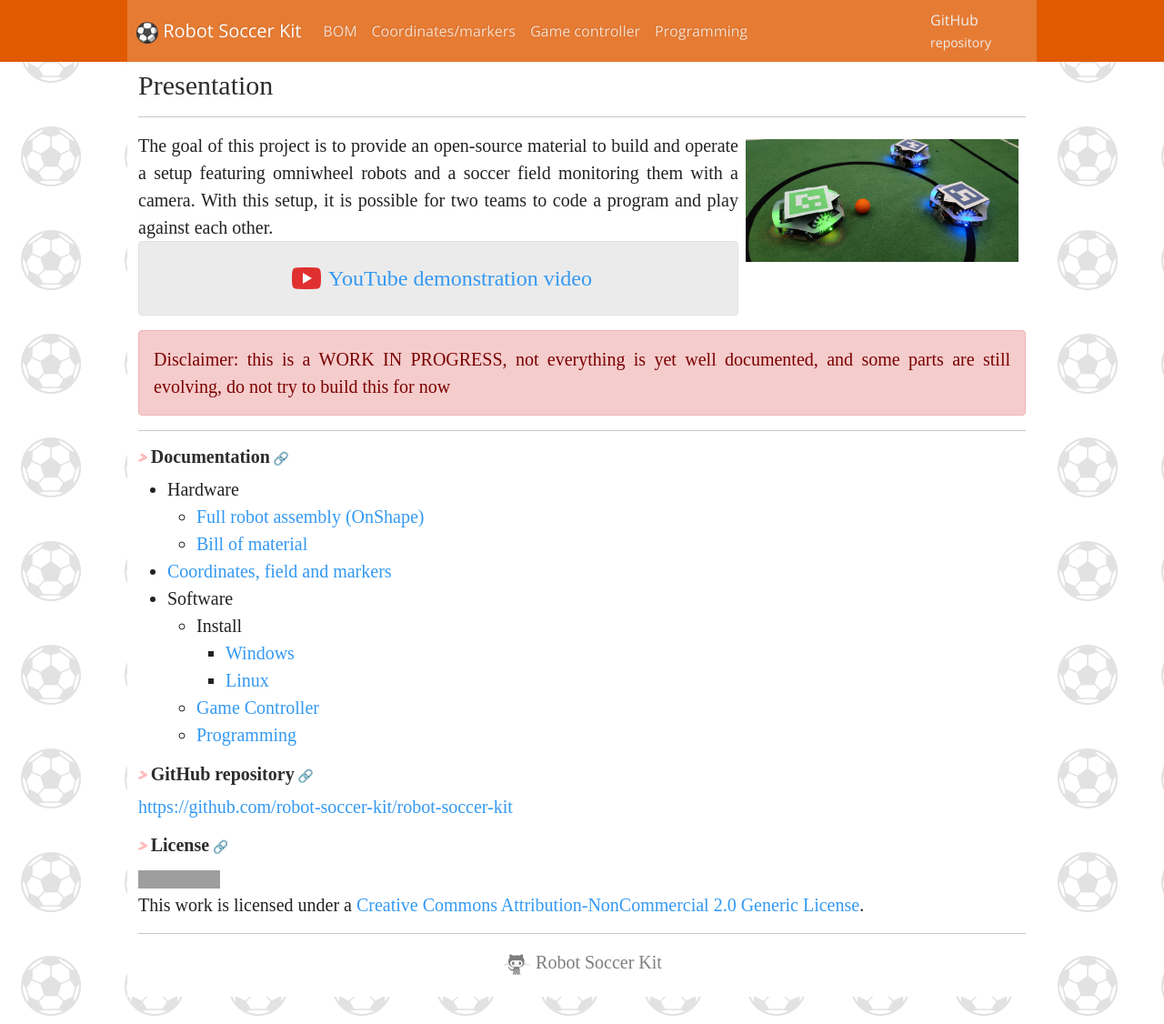
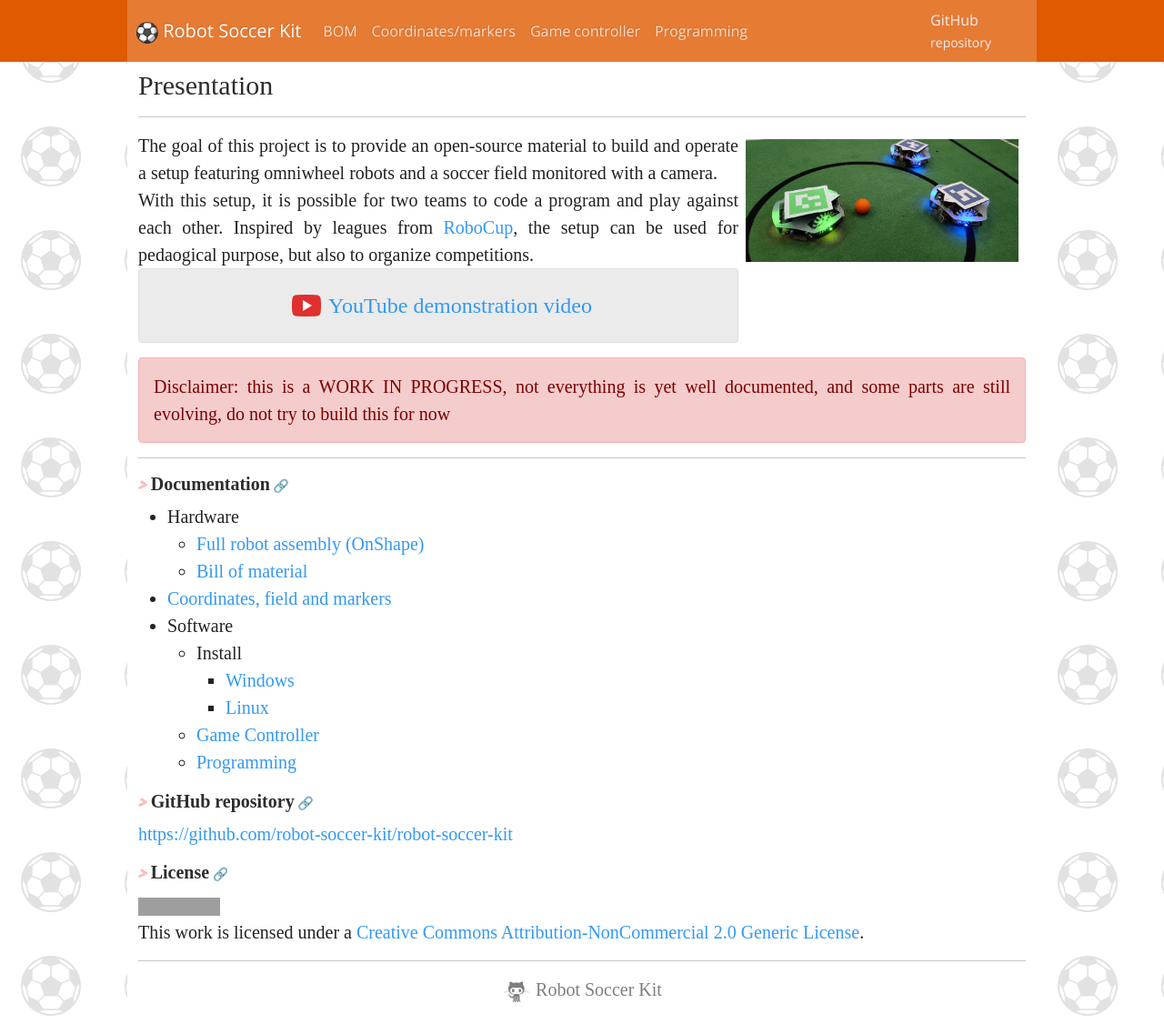
Before and after one commit to robot-soccer-kit/robot-soccer-kit.github.io, a Jekyll site: the page built from index.html, in a window 1280 px wide. Shown: the whole page at 91% size. Built offline with Jekyll 4.4.1, drawn with Linux system fonts in a browser that asks for light colours; some web fonts are replaced; the list of posts is cut into pages by our own code; grey boxes are pictures that could not be loaded.

Commit message:
Presentation

```diff
--- a/index.html
+++ b/index.html
@@ -10,9 +10,11 @@ mathjax: true
 <img src="/assets/imgs/cover.jpg" style="width:300px" class="responsive float-end m-2 " />
 
 The goal of this project is to provide an open-source material to build and operate a setup featuring
-omniwheel robots and a soccer field monitoring them with a camera.
-
-With this setup, it is possible for two teams to code a program and play against each other.
+omniwheel robots and a soccer field monitored with a camera.
+<br/>
+With this setup, it is possible for two teams to code a program and play against each other. Inspired by
+leagues from <a href="https://en.wikipedia.org/wiki/RoboCup">RoboCup</a>, the setup can be used for
+pedaogical purpose, but also to organize competitions.
 
 <div class="alert alert-secondary d-flex align-items-center justify-content-center ">
     <div class="text-center">
```
